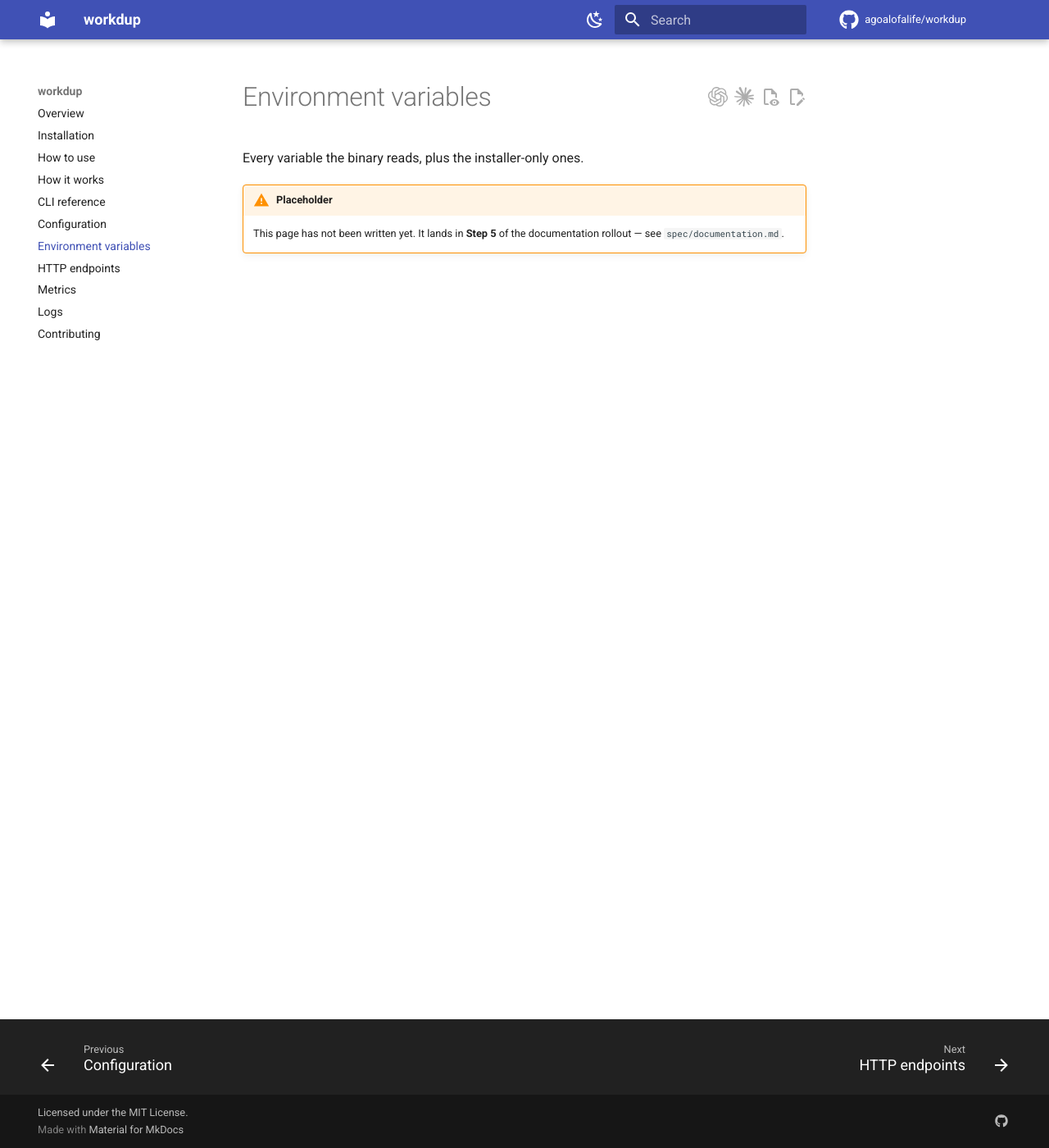
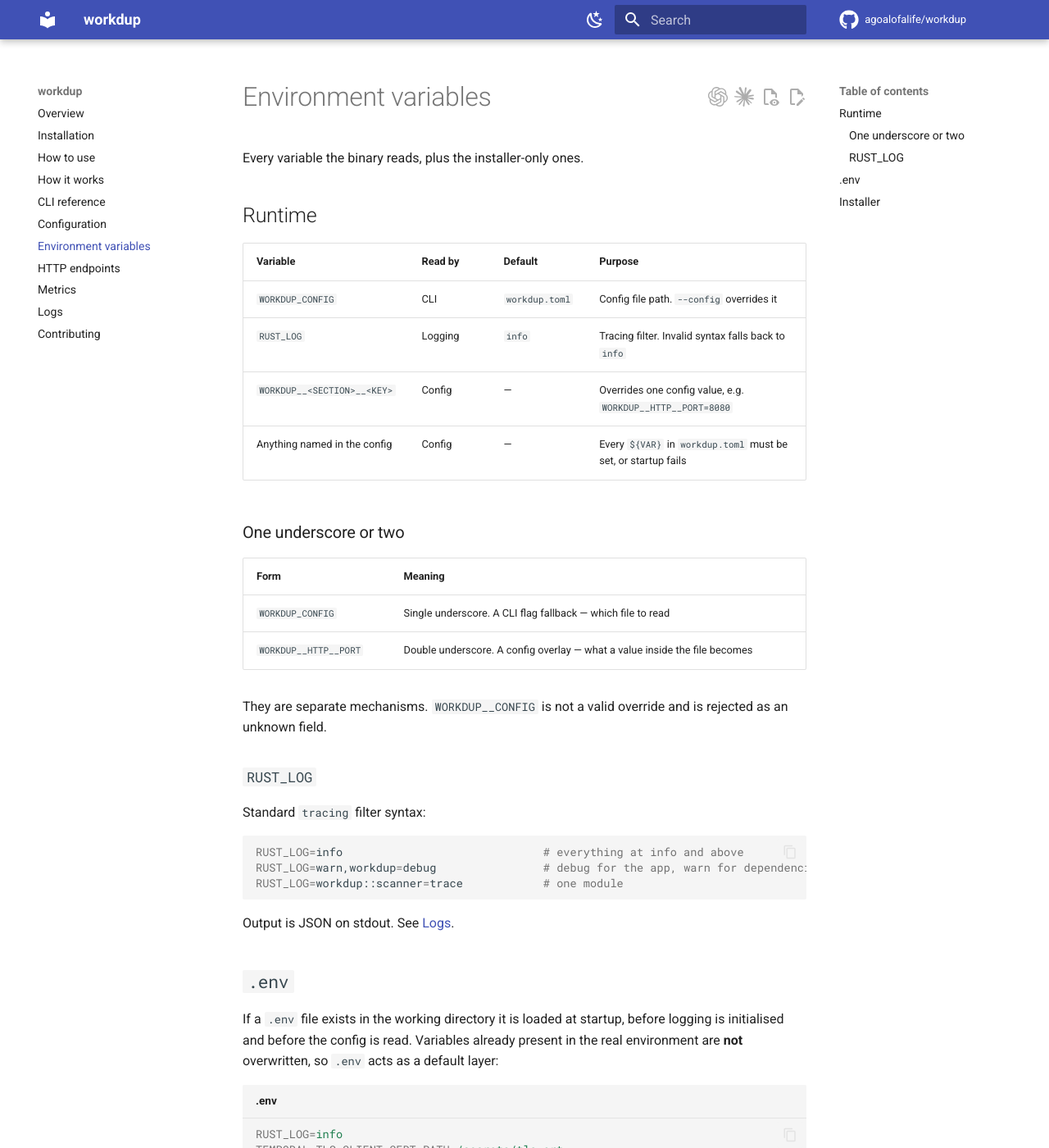
Before and after one commit to agoalofalife/workdup, an MkDocs documentation site: the page built from docs/environment-variables.md, in a window 1280 px wide and 1400 px high. Shown: the whole window at 82% size. Built offline with MkDocs 1.6.1 and Material for MkDocs 9.7.7, drawn with Linux system fonts in a browser that asks for light colours; comment, search, counter and statistics services are not loaded; the version menu is left out; some of the changed text lies outside the part shown.

Commit message:
docs: complete environment variables documentation 📚

````diff
--- a/docs/environment-variables.md
+++ b/docs/environment-variables.md
@@ -2,6 +2,59 @@
 
 Every variable the binary reads, plus the installer-only ones.
 
-!!! warning "Placeholder"
-    This page has not been written yet. It lands in **Step 5** of the documentation
-    rollout — see `spec/documentation.md`.
+## Runtime
+
+| Variable | Read by | Default | Purpose |
+| --- | --- | --- | --- |
+| `WORKDUP_CONFIG` | CLI | `workdup.toml` | Config file path. `--config` overrides it |
+| `RUST_LOG` | Logging | `info` | Tracing filter. Invalid syntax falls back to `info` |
+| `WORKDUP__<SECTION>__<KEY>` | Config | — | Overrides one config value, e.g. `WORKDUP__HTTP__PORT=8080` |
+| Anything named in the config | Config | — | Every `${VAR}` in `workdup.toml` must be set, or startup fails |
+
+### One underscore or two
+
+| Form | Meaning |
+| --- | --- |
+| `WORKDUP_CONFIG` | Single underscore. A CLI flag fallback — which file to read |
+| `WORKDUP__HTTP__PORT` | Double underscore. A config overlay — what a value inside the file becomes |
+
+They are separate mechanisms. `WORKDUP__CONFIG` is not a valid override and is rejected as an
+unknown field.
+
+### `RUST_LOG`
+
+Standard `tracing` filter syntax:
+
+```bash
+RUST_LOG=info                              # everything at info and above
+RUST_LOG=warn,workdup=debug                # debug for the app, warn for dependencies
+RUST_LOG=workdup::scanner=trace            # one module
+```
+
+Output is JSON on stdout. See [Logs](logs.md).
+
+## `.env`
+
+If a `.env` file exists in the working directory it is loaded at startup, before logging is
+initialised and before the config is read. Variables already present in the real environment
+are **not** overwritten, so `.env` acts as a default layer:
+
+```ini title=".env"
+RUST_LOG=info
+TEMPORAL_TLS_CLIENT_CERT_PATH=/secrets/tls.crt
+TEMPORAL_TLS_CLIENT_KEY_PATH=/secrets/tls.key
+TENANT_A_API_KEY=...
+```
+
+`.env` and `*.pem` are gitignored in this repository. Keep them out of images and ConfigMaps —
+they are the secret half of the split described in [Configuration](configuration.md).
+
+## Installer
+
+Read by [`install.sh`](installation.md#install-script) only. The binary never sees them.
+
+| Variable | Default | Purpose |
+| --- | --- | --- |
+| `WORKDUP_VERSION` | `latest` | Tag to install, e.g. `v0.2.0` |
+| `WORKDUP_INSTALL_DIR` | `/usr/local/bin` | Destination directory |
+| `WORKDUP_REPO` | `agoalofalife/workdup` | Source repository, for forks and mirrors |
````
